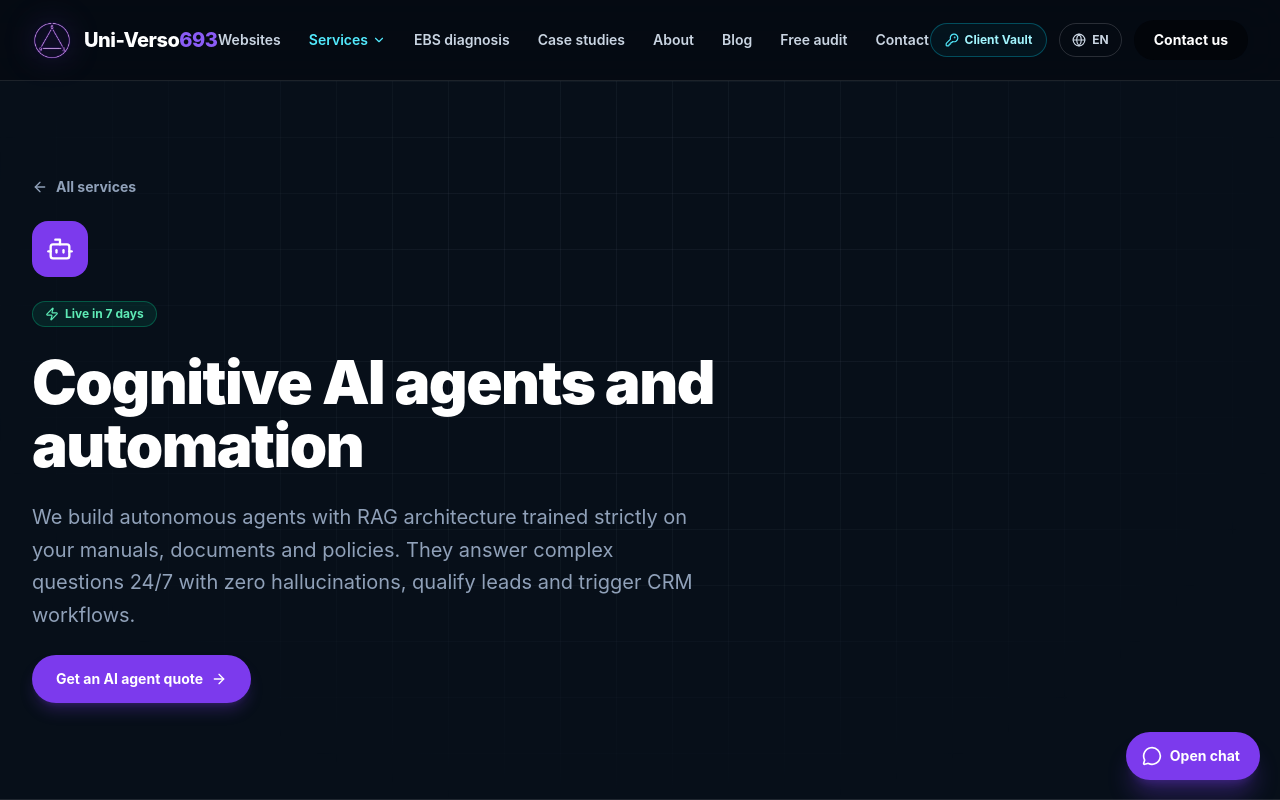
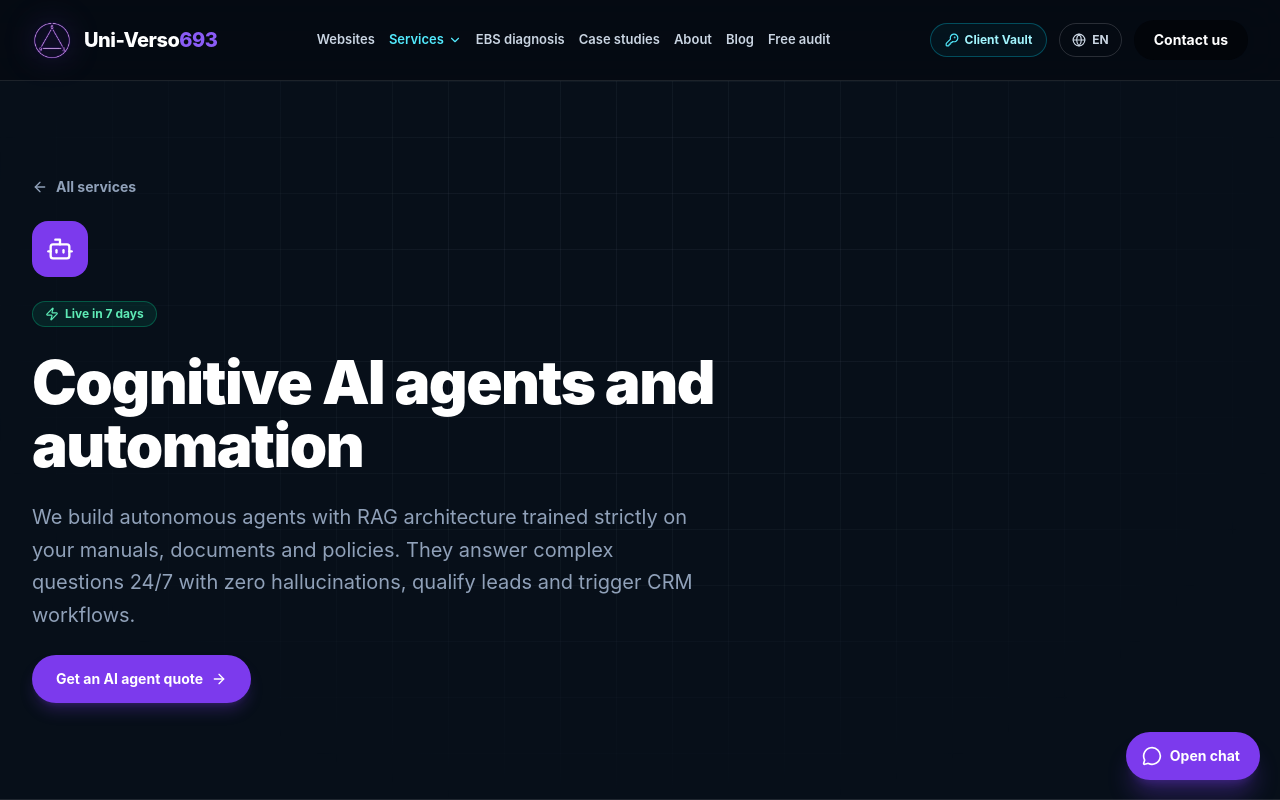
Before and after one commit to AlexSantanam/Uni-Verso693, a React (Vite) app: page /servicios/agentes-ia in a window 1280 px wide. Shown: the top 800 px of the page. Built offline with nearby package versions, Linux system fonts and the light colour scheme.

Commit message:
fix(header-hero): resolve header overlap on xl screens and upgrade hero direct answer with mobile and autonomous AI

```diff
--- a/src/components/Header.tsx
+++ b/src/components/Header.tsx
@@ -16,12 +16,12 @@ export const Header: React.FC = () => {
   }, [location.pathname]);
 
   const linkClass = ({ isActive }: { isActive: boolean }) =>
-    `text-sm font-semibold transition-colors ${isActive ? 'text-cyan-300' : 'text-slate-300 hover:text-cyan-300'}`;
+    `text-[13px] 2xl:text-sm font-semibold transition-colors ${isActive ? 'text-cyan-300' : 'text-slate-300 hover:text-cyan-300'}`;
 
   return (
     <header className="sticky top-0 z-50 bg-[#050b13]/80 backdrop-blur-xl border-b border-white/10">
-      <Container className="h-20 flex items-center justify-between">
-        <Link to="/" className="flex items-center gap-3 group">
+      <div className="max-w-[92rem] mx-auto px-4 sm:px-6 lg:px-8 h-20 flex items-center justify-between gap-4">
+        <Link to="/" className="flex items-center gap-3 group shrink-0">
           <img
             src={logo}
             alt="Uni-Verso693"
@@ -32,8 +32,10 @@ export const Header: React.FC = () => {
           </span>
         </Link>
 
-        <nav className="hidden xl:flex items-center gap-7 whitespace-nowrap">
-          {navItems.map((item) =>
+        <nav className="hidden xl:flex items-center gap-3.5 2xl:gap-5 whitespace-nowrap">
+          {navItems
+            .filter((item) => item.to !== '/contacto')
+            .map((item) =>
               item.to === '/servicios' ? (
                 <div key={item.to} className="relative group">
                   <NavLink to={item.to} className={(s) => `${linkClass(s)} inline-flex items-center gap-1 py-7`}>
@@ -63,7 +65,7 @@ export const Header: React.FC = () => {
             )}
         </nav>
 
-        <div className="hidden xl:flex items-center gap-3 whitespace-nowrap">
+        <div className="hidden xl:flex items-center gap-3 whitespace-nowrap shrink-0">
           <Link
             to="/boveda"
             className="inline-flex items-center gap-1.5 rounded-full border border-cyan-400/30 bg-cyan-400/5 px-3.5 py-2 text-xs font-bold text-cyan-200 hover:border-cyan-300 hover:bg-cyan-400/10 transition-colors"
@@ -88,7 +90,7 @@ export const Header: React.FC = () => {
           </Link>
         </div>
 
-        <div className="flex items-center gap-2 xl:hidden">
+        <div className="flex items-center gap-2 xl:hidden shrink-0">
           <Link
             to="/boveda"
             className="inline-flex items-center gap-1 rounded-full border border-cyan-400/30 bg-cyan-400/5 px-2.5 py-1.5 text-xs font-bold text-cyan-200"
@@ -111,7 +113,7 @@ export const Header: React.FC = () => {
             {open ? <X className="w-6 h-6" /> : <Menu className="w-6 h-6" />}
           </button>
         </div>
-      </Container>
+      </div>
 
       {open && (
         <div className="xl:hidden border-t border-white/10 bg-[#050b13]">
--- a/src/data/site.ts
+++ b/src/data/site.ts
@@ -38,8 +38,8 @@ export const navItems: { to: string; label: L }[] = [
 export const stats: { value: string; label: L }[] = [
   { value: '7 a 28 d', label: { es: 'de la idea a producción en la nube', en: 'from idea to cloud production' } },
   { value: '100%', label: { es: 'código propio y soberanía en tu Bóveda', en: 'proprietary code & sovereign custody' } },
-  { value: '60 días', label: { es: 'garantía técnica post-lanzamiento', en: 'post-launch technical warranty' } },
-  { value: '$0', label: { es: 'costo de licencias por alumno o usuario', en: 'license fees per student or user' } },
+  { value: 'iOS & Android', label: { es: 'apps nativas, web y sistemas multiplataforma', en: 'native mobile apps, web & cross-platform' } },
+  { value: '0%', label: { es: 'dependencia externa o costos de licencias cautivas', en: 'vendor lock-in or recurring seat fees' } },
 ];
 
 export interface Service {
--- a/src/pages/Home.tsx
+++ b/src/pages/Home.tsx
@@ -36,11 +36,11 @@ export const Home: React.FC = () => {
             <h1 className="text-4xl sm:text-5xl lg:text-6xl font-black tracking-tight leading-[1.08] text-white">
               {es ? (
                 <>
-                  Desarrollo de Software a Medida, Inteligencia Artificial y Sitios Web de <span className="text-gradient-brand">Alta Velocidad en Chile</span>
+                  Desarrollo de Software a Medida, Apps Móviles, Inteligencia Artificial y Sistemas de <span className="text-gradient-brand">Alta Velocidad en Chile</span>
                 </>
               ) : (
                 <>
-                  Custom Software Development, Applied AI & High-Speed Web Platforms in <span className="text-gradient-brand">Chile</span>
+                  Custom Software Engineering, Mobile Apps, Applied AI & High-Speed Cloud Systems in <span className="text-gradient-brand">Chile</span>
                 </>
               )}
             </h1>
@@ -53,11 +53,11 @@ export const Home: React.FC = () => {
               <p className="text-sm sm:text-base text-slate-200 leading-relaxed">
                 {es ? (
                   <>
-                    <strong className="text-white">UNIVERSO693 SpA</strong> es una empresa chilena de ingeniería de software e inteligencia artificial aplicada fundada en 2013. Diseñamos plataformas web a medida, automatizamos operaciones repetitivas con agentes de IA para WhatsApp y construimos sistemas de alta velocidad con <strong className="text-cyan-300">100% de código propio</strong> (sin cobros por alumno ni licencias cautivas). Cada proyecto cuenta con garantía técnica de 60 días y despliegue ágil entre 7 y 28 días.
+                    <strong className="text-white">UNIVERSO693 SpA</strong> es una firma chilena de ingeniería de software e inteligencia artificial aplicada fundada en 2013. Diseñamos y programamos <strong className="text-white">aplicaciones web, apps móviles nativas (iOS en Apple App Store y Android en Google Play)</strong>, plataformas SaaS y <strong className="text-cyan-300">sistemas de automatización integral con agentes autónomos de IA</strong> integrados a ERPs, CRMs y flujos operativos de negocio. Construimos tecnología de vanguardia con latencia sub-segundo, arquitectura cloud resiliente y <strong className="text-cyan-300">100% de propiedad del código fuente</strong> entregado al cliente en su Bóveda Soberana (cero costo de licencias cautivas y 0% vendor lock-in). Cada desarrollo cuenta con garantía técnica de 60 días y entrega ágil en 7 a 28 días.
                   </>
                 ) : (
                   <>
-                    <strong className="text-white">UNIVERSO693 SpA</strong> is an established Chilean software engineering and applied AI studio founded in 2013. We build custom web platforms, automate repetitive operations with cognitive WhatsApp AI agents, and deliver high-speed systems with <strong className="text-cyan-300">100% client code ownership</strong>, zero recurring license traps, 60-day warranty, and 7-to-28 day delivery.
+                    <strong className="text-white">UNIVERSO693 SpA</strong> is an established Chilean software engineering and applied AI firm founded in 2013. We architect and engineer <strong className="text-white">enterprise web platforms, native mobile applications (iOS & Android)</strong>, scalable SaaS products, and <strong className="text-cyan-300">end-to-end cognitive automation systems powered by autonomous AI agents</strong> deeply connected to ERPs, CRMs, and core business workflows. We engineer bleeding-edge cloud architectures with sub-second latency, bank-grade security, and <strong className="text-cyan-300">100% client code ownership</strong> deposited in their Sovereign Vault (zero recurring license lock-ins). Every project includes a 60-day technical warranty and 7-to-28 day agile delivery.
                   </>
                 )}
               </p>
@@ -67,7 +67,7 @@ export const Home: React.FC = () => {
             <div className="grid grid-cols-2 sm:grid-cols-4 gap-2 pt-1 text-xs text-slate-300">
               <div className="flex items-center gap-1.5">
                 <Check className="w-4 h-4 text-emerald-400 shrink-0" />
-                <span>{es ? "Diagnóstico 45 min" : "45-min diagnosis"}</span>
+                <span>{es ? "iOS, Android y Web" : "iOS, Android & Web"}</span>
               </div>
               <div className="flex items-center gap-1.5">
                 <Check className="w-4 h-4 text-emerald-400 shrink-0" />
```
Also changed, not shown: public/llms.txt. Lines whose indentation alone changed are shown as unchanged.
